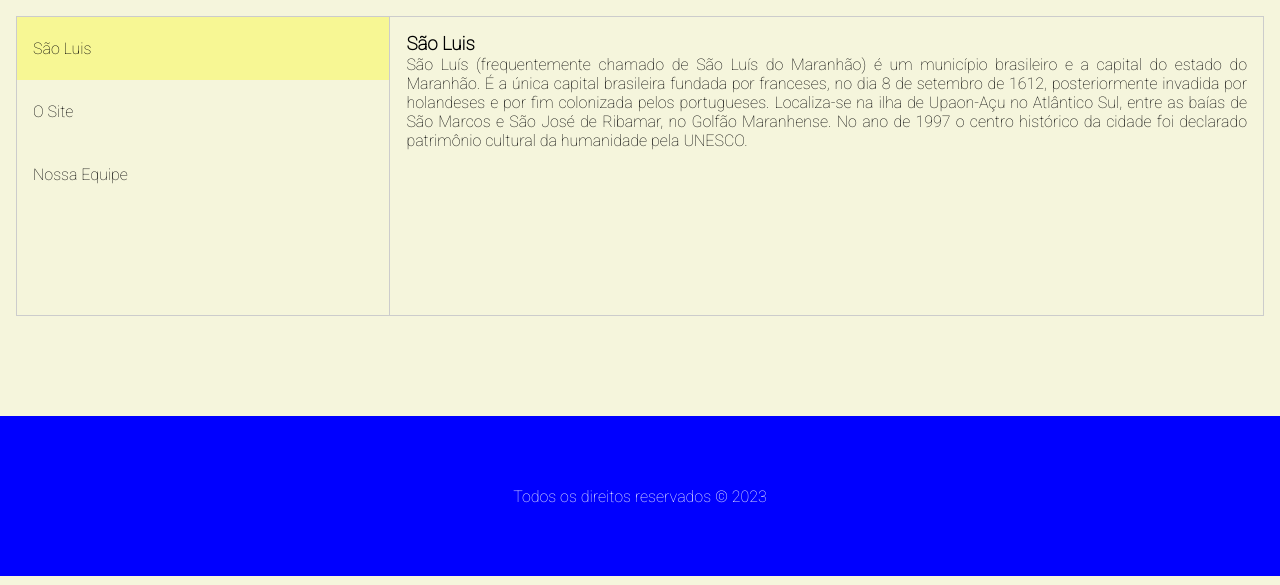
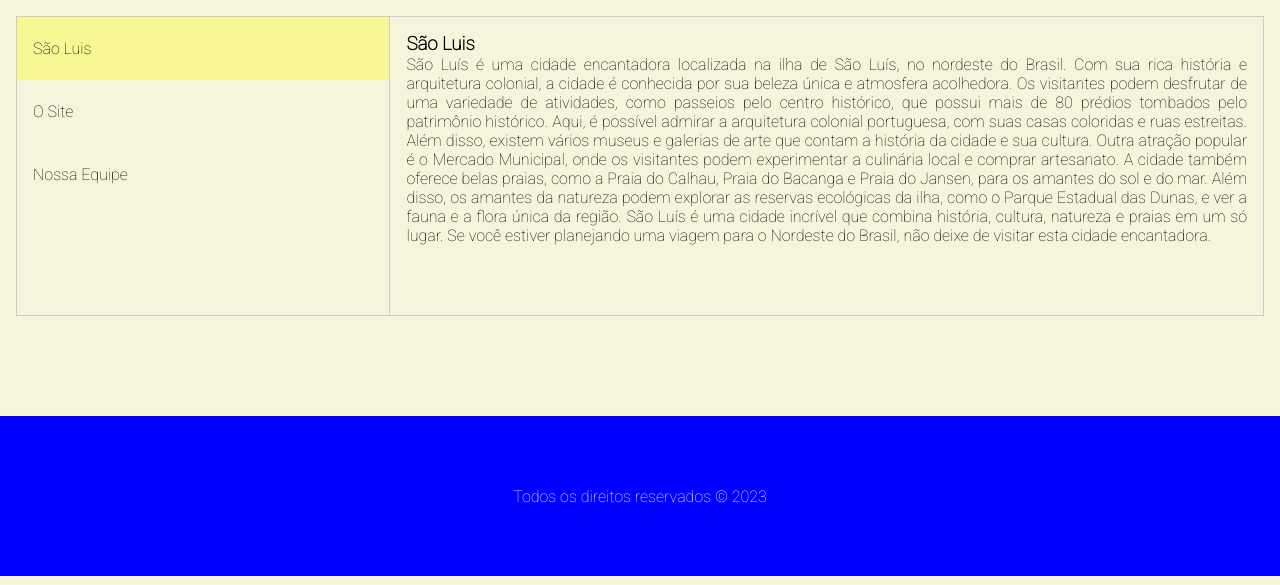
Before and after one commit to lippekstro/touristic, a PHP site: page /views/sobre.php in a window 1280 px wide. Shown: the part 215-800 px from the top of the page. Run offline with PHP 8.4, Linux system fonts and the light colour scheme; some web fonts are replaced.

Commit message:
algumas melhorias no sobre e imagens redondas

```diff
--- a/css/experiencias.css
+++ b/css/experiencias.css
@@ -13,7 +13,9 @@
 }
 
 .container-img img {
-    width: 100%;
+    width: 8rem;
+    height: 8rem;
+    border-radius: 50%;
 }
 
 .container-comentario {
@@ -35,8 +37,15 @@
     .container-img {
         width: 40%;
     }
+
+    .container-img img {
+        width: 5rem;
+        height: 5rem;
+        border-radius: 50%;
+    }
+
     .container-comentario{
-        width: 50%;
+        width: 100%;
     }
     .container-data {
         width: 10%;
--- a/css/vertical_menu.css
+++ b/css/vertical_menu.css
@@ -1,6 +1,7 @@
-.container-tab-sobre{
+.container-tab-sobre {
     margin-bottom: 24rem;
 }
+
 /* Style the tab */
 .tab {
     float: left;
@@ -46,8 +47,24 @@
     overflow: auto;
 }
 
+.container-membro-equipe {
+    display: flex;
+    margin: 1rem;
+    align-items: center;
+    background-color: var(--terciaria);
+    text-align: justify;
+    hyphens: auto;
+}
+
+.container-membro-equipe img {
+    width: 4rem;
+    height: 4rem;
+    border-radius: 50%;
+    margin: 1rem;
+}
+
 @media only screen and (max-width: 600px) {
     .container-tab-sobre {
-      margin-bottom: 22rem;
+        margin-bottom: 22rem;
     }
-  }
+}
--- a/views/sobre.php
+++ b/views/sobre.php
@@ -12,34 +12,64 @@ require_once dirname(__DIR__) . DIRECTORY_SEPARATOR . 'templates' . DIRECTORY_SE
     <div id="London" class="tabcontent" style="display: block;">
         <h3>São Luis</h3>
         <p>
-            São Luís (frequentemente chamado de São Luís do Maranhão) é um município brasileiro e
-            a capital do estado do Maranhão.
-            É a única capital brasileira fundada por franceses,
-            no dia 8 de setembro de 1612, posteriormente invadida por holandeses
-            e por fim colonizada pelos portugueses.
-            Localiza-se na ilha de Upaon-Açu no Atlântico Sul,
-            entre as baías de São Marcos e São José de Ribamar, no Golfão Maranhense.
-            No ano de 1997 o centro histórico da cidade foi declarado
-            patrimônio cultural da humanidade pela UNESCO.
+            São Luís é uma cidade encantadora localizada na ilha de São Luís, no nordeste do Brasil. Com sua rica história e arquitetura colonial, a cidade é conhecida por sua beleza única e atmosfera acolhedora.
+
+            Os visitantes podem desfrutar de uma variedade de atividades, como passeios pelo centro histórico, que possui mais de 80 prédios tombados pelo patrimônio histórico. Aqui, é possível admirar a arquitetura colonial portuguesa, com suas casas coloridas e ruas estreitas. Além disso, existem vários museus e galerias de arte que contam a história da cidade e sua cultura.
+
+            Outra atração popular é o Mercado Municipal, onde os visitantes podem experimentar a culinária local e comprar artesanato. A cidade também oferece belas praias, como a Praia do Calhau, Praia do Bacanga e Praia do Jansen, para os amantes do sol e do mar.
+
+            Além disso, os amantes da natureza podem explorar as reservas ecológicas da ilha, como o Parque Estadual das Dunas, e ver a fauna e a flora única da região.
+
+            São Luís é uma cidade incrível que combina história, cultura, natureza e praias em um só lugar. Se você estiver planejando uma viagem para o Nordeste do Brasil, não deixe de visitar esta cidade encantadora.
         </p>
     </div>
 
     <div id="Paris" class="tabcontent" style="display: none;">
         <h3>O Site</h3>
         <p>
-            Lorem, ipsum dolor sit amet consectetur adipisicing elit.
-            Obcaecati reprehenderit totam eveniet aliquid et nostrum dolore consectetur,
-            officiis corporis vitae quas natus sunt voluptatum magnam officia velit deleniti nihil vero.
+            O nosso site de turismo para São Luís é a sua melhor fonte de informações sobre a cidade. Ele oferece uma variedade de recursos para ajudá-lo a planejar sua viagem, incluindo:
+        <ul>
+            <li>Informações detalhadas sobre atrações turísticas populares, incluindo fotos e descrições para ajudá-lo a decidir o que visitar.</li>
+            <li>Dicas de viagem úteis para ajudá-lo a aproveitar ao máximo sua estadia na cidade.</li>
+            <li>Informações sobre hospedagem, incluindo opções para todos os orçamentos e tipos de viajantes.</li>
+            <li>Uma seção de dicas de restaurantes e bares, para que você possa experimentar a culinária local.</li>
+            <li>Informações sobre como se deslocar pela cidade, incluindo opções de transporte público e aluguel de carros.</li>
+        </ul>
+        Além disso, o nosso site também oferece uma seção de notícias e eventos, para que você possa ficar atualizado sobre as últimas atividades e acontecimentos na cidade.
+
+        Nós também oferecemos pacotes turísticos personalizados e reservas on-line para facilitar a sua viagem. Não hesite em entrar em contato conosco se tiver alguma dúvida ou precisar de ajuda com a sua reserva. Estamos sempre prontos para ajudá-lo a planejar uma viagem inesquecível para São Luís.
         </p>
     </div>
 
     <div id="Tokyo" class="tabcontent" style="display: none;">
         <h3>Nossa Equipe</h3>
-        <p>
-            Lorem, ipsum dolor sit amet consectetur adipisicing elit.
-            Obcaecati reprehenderit totam eveniet aliquid et nostrum dolore consectetur,
-            officiis corporis vitae quas natus sunt voluptatum magnam officia velit deleniti nihil vero.
-        </p>
+        <div class="container-membro-equipe">
+            <div>
+                <img src="https://source.unsplash.com/random/1920x1080/?person, man" alt="">
+            </div>
+            <div>
+                <p><b>Fulano</b></p>
+                <p>CEO</p>
+            </div>
+        </div>
+        <div class="container-membro-equipe">
+            <div>
+                <img src="https://source.unsplash.com/random/1920x1080/?person, woman" alt="">
+            </div>
+            <div>
+                <p><b>Fulano</b></p>
+                <p>Web Designer</p>
+            </div>
+        </div>
+        <div class="container-membro-equipe">
+            <div>
+                <img src="https://source.unsplash.com/random/1920x1080/?person, man, young" alt="">
+            </div>
+            <div>
+                <p><b>Fulano</b></p>
+                <p>Desenvolvedor Web</p>
+            </div>
+        </div>
     </div>
 </div>
 
```
